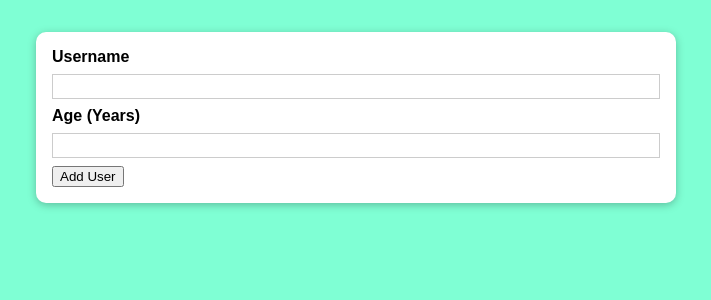
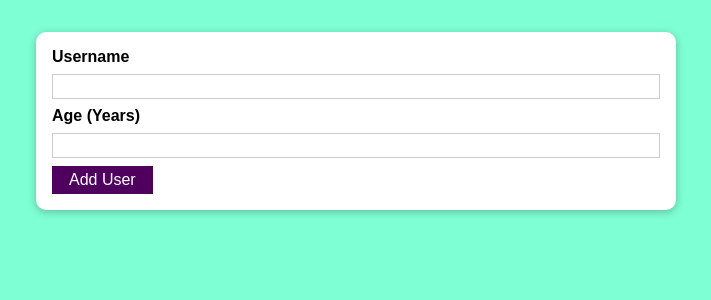
Before and after one commit to hamzaig/addUser-React, a React (Create React App) app: page / in a window 1280 px wide. Shown: the top 300 px of the page, without its empty margins (284-995 px from the left). Built offline with nearby package versions, Linux system fonts and the light colour scheme.

Commit message:
Adding Button Component

```diff
--- /dev/null
+++ b/src/componenets/UI/Button.js
@@ -0,0 +1,14 @@
+import React from 'react'
+import styles from "./Button.module.css";
+const Button = (props) => {
+    return (
+        <button
+            className={styles.button}
+            type={props.type || "button"}
+            onClick={props.onClick}>
+            {props.children}
+        </button>
+    )
+}
+
+export default Button
--- /dev/null
+++ b/src/componenets/UI/Button.module.css
@@ -0,0 +1,18 @@
+.button {
+  font: inherit;
+  border: 1px solid #4f005f;
+  background: #4f005f;
+  color: white;
+  padding: 0.25rem 1rem;
+  cursor: pointer;
+}
+
+.button:hover,
+.button:active {
+  background: #741188;
+  border-color: #741188;
+}
+
+.button:focus {
+  outline: none;
+}
--- a/src/componenets/Users/AddUser.js
+++ b/src/componenets/Users/AddUser.js
@@ -1,4 +1,5 @@
 import React from 'react'
+import Button from '../UI/Button';
 import Card from '../UI/Card';
 import styles from "./AddUser.module.css";
 
@@ -14,7 +15,7 @@
                 <input type="text" id="username" />
                 <label htmlFor="age">Age (Years)</label>
                 <input type="number" id="age" />
-                <button type="submit">Add User</button>
+                <Button type="submit">Add User</Button>
             </form>
         </Card>
     )
```
